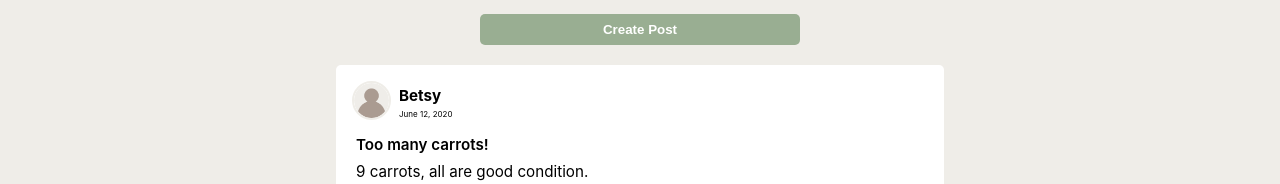
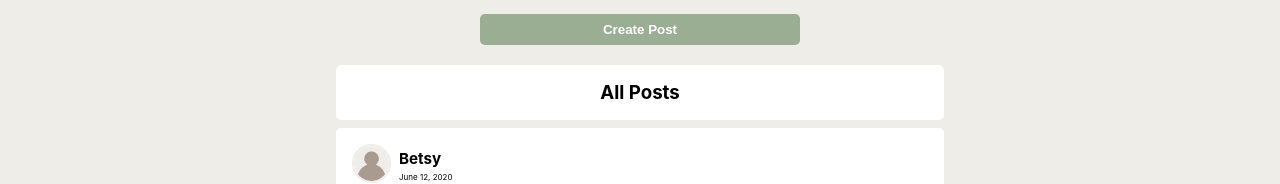
Before and after one commit to veg-share/frontend-ui, a React (Create React App) app: page / in a window 1280 px wide. Shown: the part 136-320 px from the top of the page. Built offline with nearby package versions, Linux system fonts and the light colour scheme.

Commit message:
Update HomeView component file to be consistent with ProfileView structure and styling so far, update tab favicon

```diff
--- a/src/views/HomeView/HomeView.css
+++ b/src/views/HomeView/HomeView.css
@@ -1,7 +1,17 @@
-.home-view {
+.feed-container {
   background-color: #EFEDE8;
   display: flex;
   flex-direction: column;
   align-items: center;
   padding-bottom: 1rem;
 }
+
+.feed-title {
+  padding: 1rem;
+  width: 45%;
+  background-color: white;
+  border-radius: 5px;
+  margin-bottom: 0.25rem;
+  margin-top: 0.25rem;
+  text-align: center;
+}
--- a/src/views/HomeView/HomeView.js
+++ b/src/views/HomeView/HomeView.js
@@ -6,51 +6,28 @@ import './HomeView.css';
 import UserInteractions from '../../components/UserInteractions/UserInteractions';
 import FormModal from '../../components/FormModal/FormModal';
 import Feed from '../../components/Feed/Feed';
+import { user } from '../../Data/mockData';
 
 const HomeView = () => {
+  const [currentUser, setCurrentUser] = useState({})
   const [isHome, setIsHome] = useState(false)
-  // const [allPosts, setAllPosts] = useState([]);
-  // const [userLocation, setUserLocation] = useState({});
-  // const [error, setError] = useState('');
 
-  // const getUserLocation = async () => {
-  //   // update with URL for geocoding location API
-  //   const url = '';
-  //   setError('');
-  //
-  //   try {
-  //     const response = await fetch(url)
-  //     const userLocation = await response.json()
-  //     setUserLocation(userLocation);
-  //   } catch(error) {
-  //     setError(error.message);
-  //   }
-  // }
-  //
-  // const getAllPosts = async () => {
-  //   // update with URL to BE to request from when avail.
-  //   const url = '';
-  //   setError('');
-  //
-  //   try {
-  //     const response = await fetch(url)
-  //     const allPosts = await response.json()
-  //     setAllPosts(allPosts);
-  //   } catch(error) {
-  //     setError(error.message);
-  //   }
-  // }
+
 
   useEffect(() => {
+    setCurrentUser(user)
     setIsHome(true)
-    // getUserLocation();
-    // getAllPosts();
     }, [])
 
   return (
     <section className='home-view'>
-      <UserInteractions isHome={isHome}/>
-      <Feed />
+
+      <section className='feed-container'>
+        <UserInteractions isHome={isHome}/>
+        <h3 className='feed-title'>All Posts</h3>
+        <Feed isHome={isHome}/>
+      </section>
+
     </section>
   )
 }
--- a/src/views/ProfileView/ProfileView.css
+++ b/src/views/ProfileView/ProfileView.css
@@ -13,4 +13,5 @@
   border-radius: 5px;
   margin-bottom: 0.25rem;
   margin-top: 0.25rem;
+  text-align: center;
 }
--- a/src/views/ProfileView/ProfileView.js
+++ b/src/views/ProfileView/ProfileView.js
@@ -19,7 +19,7 @@ const ProfileView = () => {
       <UserDetails user={currentUser}/>
       <div className='feed-container'>
         <UserInteractions />
-        <h3 className='feed-title'>Posts</h3>
+        <h3 className='feed-title'>My Posts</h3>
         <Feed profileIsVisible={profileIsVisible}/>
       </div>
     </div>
```
Also changed, not shown: 1 other file (tests, documents, lock files or other folders).
